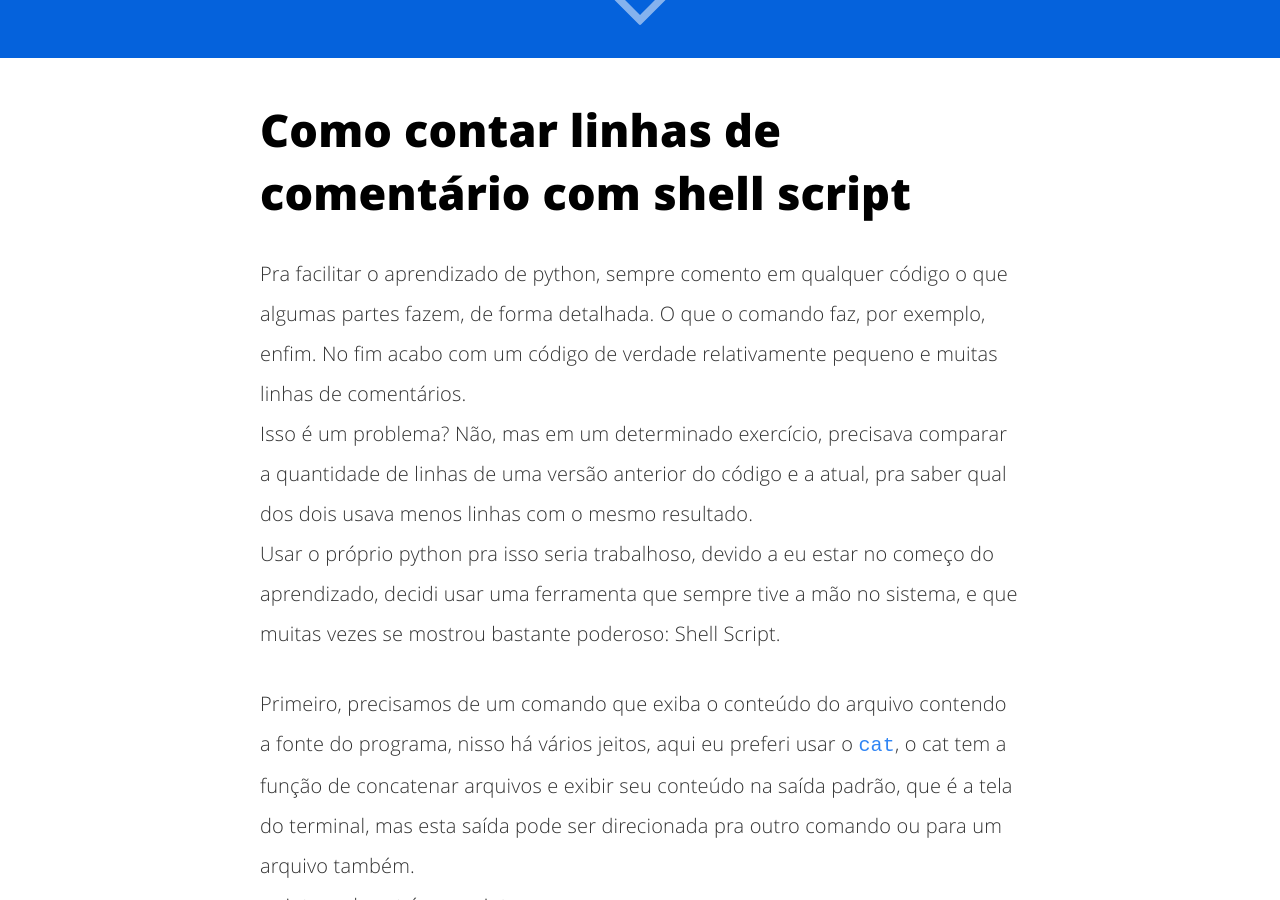
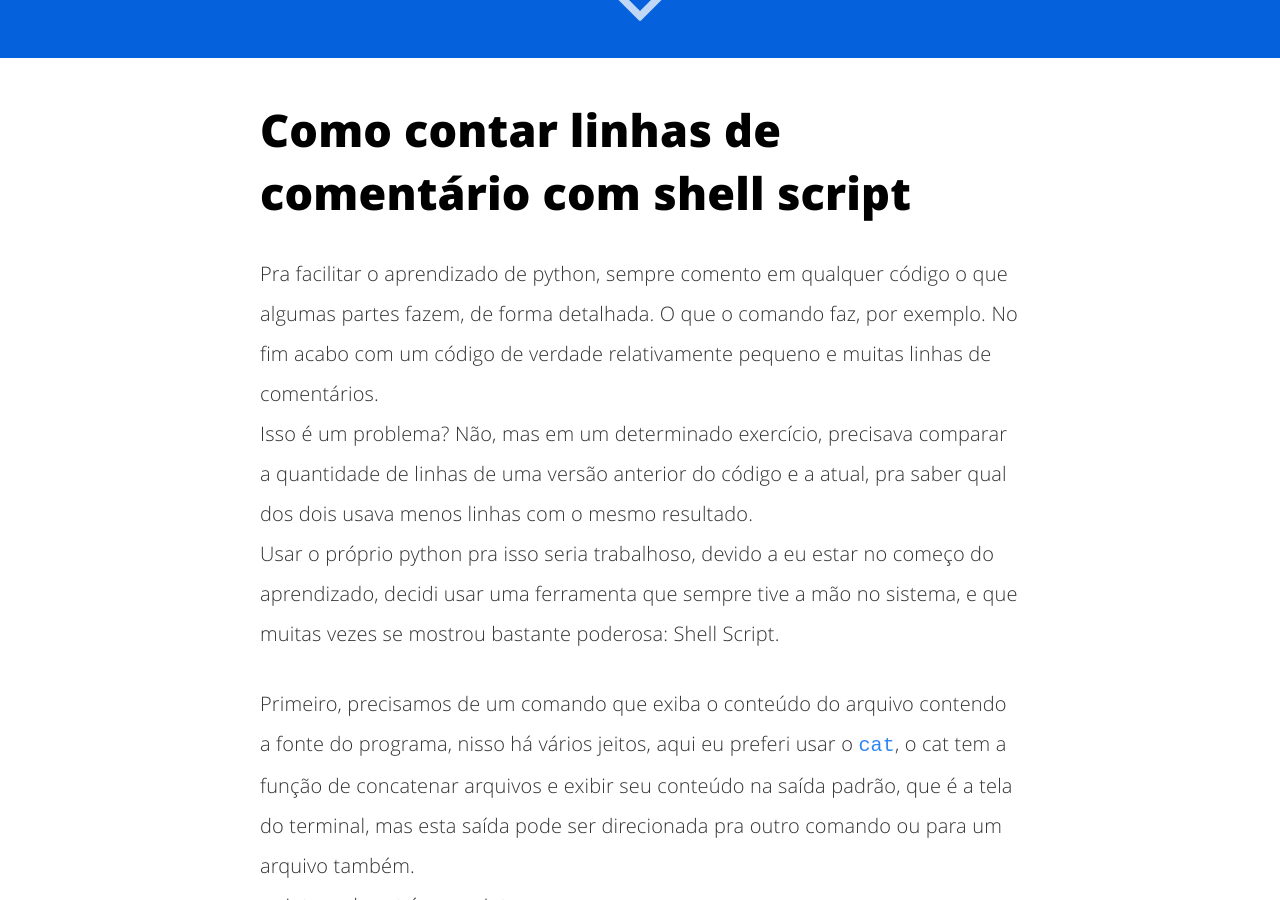
Before and after one commit to richmito/richmito.github.io, a Jekyll site: the page built from _posts/2016-03-04-como-contar-linhas-de-comentário-com-shell-script.md, in a window 1280 px wide and 900 px high, scrolled down 842 px. Built offline with Jekyll 4.4.1, drawn with Linux system fonts in a browser that asks for light colours; comment, search, counter and statistics services are not loaded; some of the changed text lies outside the part shown.

```diff
--- a/_posts/2016-03-04-como-contar-linhas-de-comentário-com-shell-script.md
+++ b/_posts/2016-03-04-como-contar-linhas-de-comentário-com-shell-script.md
@@ -5,13 +5,13 @@ date: 2016-03-04 00:09:33
 image: '/assets/img/'
 description:
 tags:
-categories:
+categories: programação linux tutorial
 twitter_text:
 ---
 # Como contar linhas de comentário com shell script
-Pra facilitar o aprendizado de python, sempre comento em qualquer código o que algumas partes fazem, de forma detalhada. O que o comando faz, por exemplo, enfim. No fim acabo com um código de verdade relativamente pequeno e muitas linhas de comentários.
+Pra facilitar o aprendizado de python, sempre comento em qualquer código o que algumas partes fazem, de forma detalhada. O que o comando faz, por exemplo. No fim acabo com um código de verdade relativamente pequeno e muitas linhas de comentários.
 Isso é um problema? Não, mas em um determinado exercício, precisava comparar a quantidade de linhas de uma versão anterior do código e a atual, pra saber qual dos dois usava menos linhas com o mesmo resultado.
-Usar o próprio python pra isso seria trabalhoso, devido a eu estar no começo do aprendizado, decidi usar uma ferramenta que sempre tive a mão no sistema, e que muitas vezes se mostrou bastante poderoso: Shell Script.
+Usar o próprio python pra isso seria trabalhoso, devido a eu estar no começo do aprendizado, decidi usar uma ferramenta que sempre tive a mão no sistema, e que muitas vezes se mostrou bastante poderosa: Shell Script.
 
 Primeiro, precisamos de um comando que exiba o conteúdo do arquivo contendo a fonte do programa, nisso há vários jeitos, aqui eu preferi usar o <code>cat</code>, o cat tem a função de concatenar arquivos e exibir seu conteúdo na saída padrão, que é a tela do terminal, mas esta saída pode ser direcionada pra outro comando ou para um arquivo também.
 a sintaxe do cat é a seguinte:
```
Also changed, not shown: other parts of _posts/2016-03-04-como-contar-linhas-de-comentário-com-shell-script.md (+8 -2 lines).
